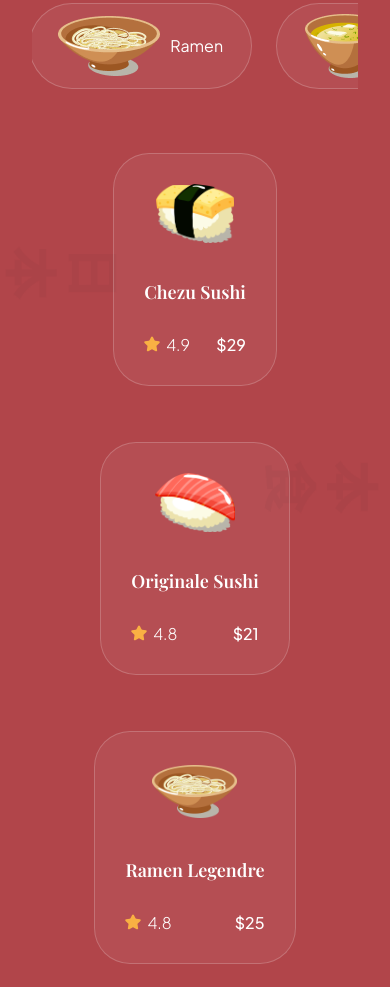
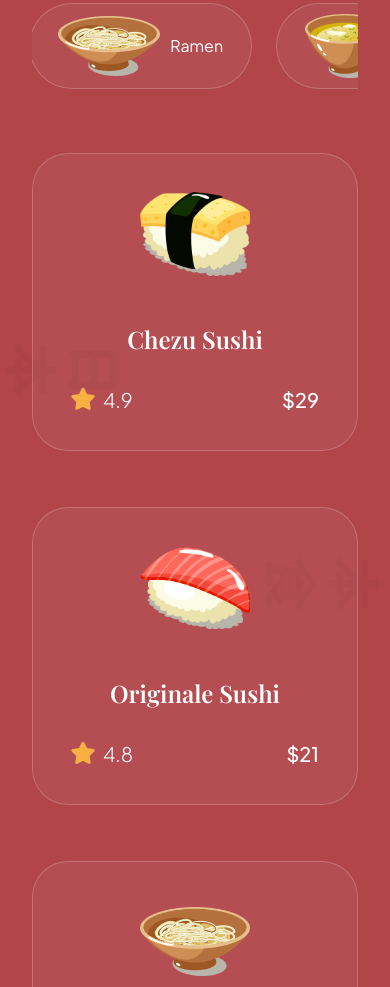
Before and after one commit to ShambhavII-Singh/TheHouseofSushi, a website built with Vite: page index.html in a window 390 px wide. Shown: the part 3191-4178 px from the top of the page. Built offline with nearby package versions, Linux system fonts and the light colour scheme.

Commit message:
revert changes

```diff
--- a/css/style.css
+++ b/css/style.css
@@ -243,46 +243,9 @@ a {
 
   .popular-foods__card,
   .popular-foods__card.active-card {
-    min-width: 50%;
+    min-width: 100%;
   }
 
-  .popular-foods__card {
-    padding: 30px;
-    min-width: 150px;
-  }
-
-  .popular-foods__card-image {
-    width: 85px;
-    height: 59px;
-  }
-
-  .popular-foods__card-title {
-    margin-top: 35px;
-    font-size: 18px;
-    line-height: 28px;
-  }
-
-  .popular-foods__card-details {
-    margin-top: 28px;
-  }
-
-  .popular-foods__card-rating {
-    gap: 6px;
-  }
-
-  .popular-foods__card-rating img {
-      width: 16px;
-      height: 16px;
-  }
-
-  .popular-foods__card-rating p {
-      font-size: 16px;
-  }
-
-  .popular-foods__card-price {
-      font-size: 16px;
-      font-weight: 500;
-  }
 }
 /* END: popular media queries */
 
```
